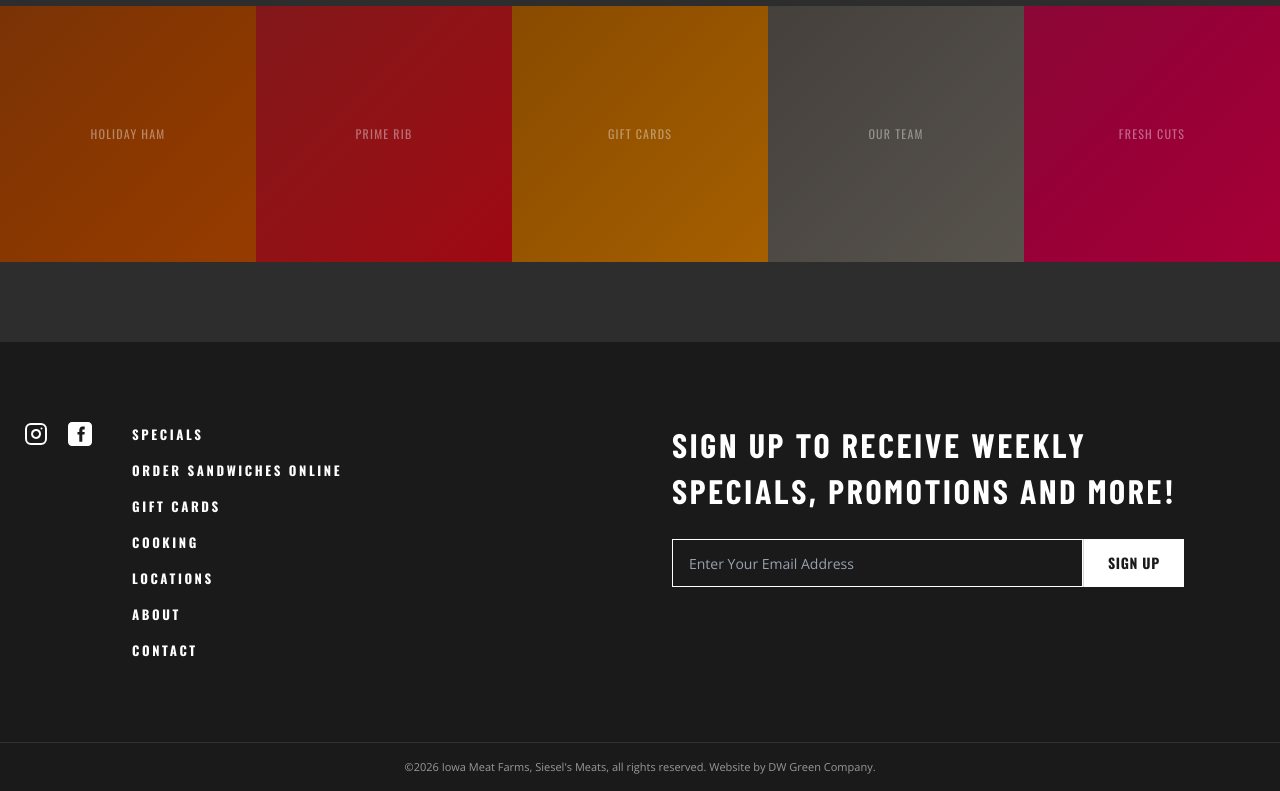
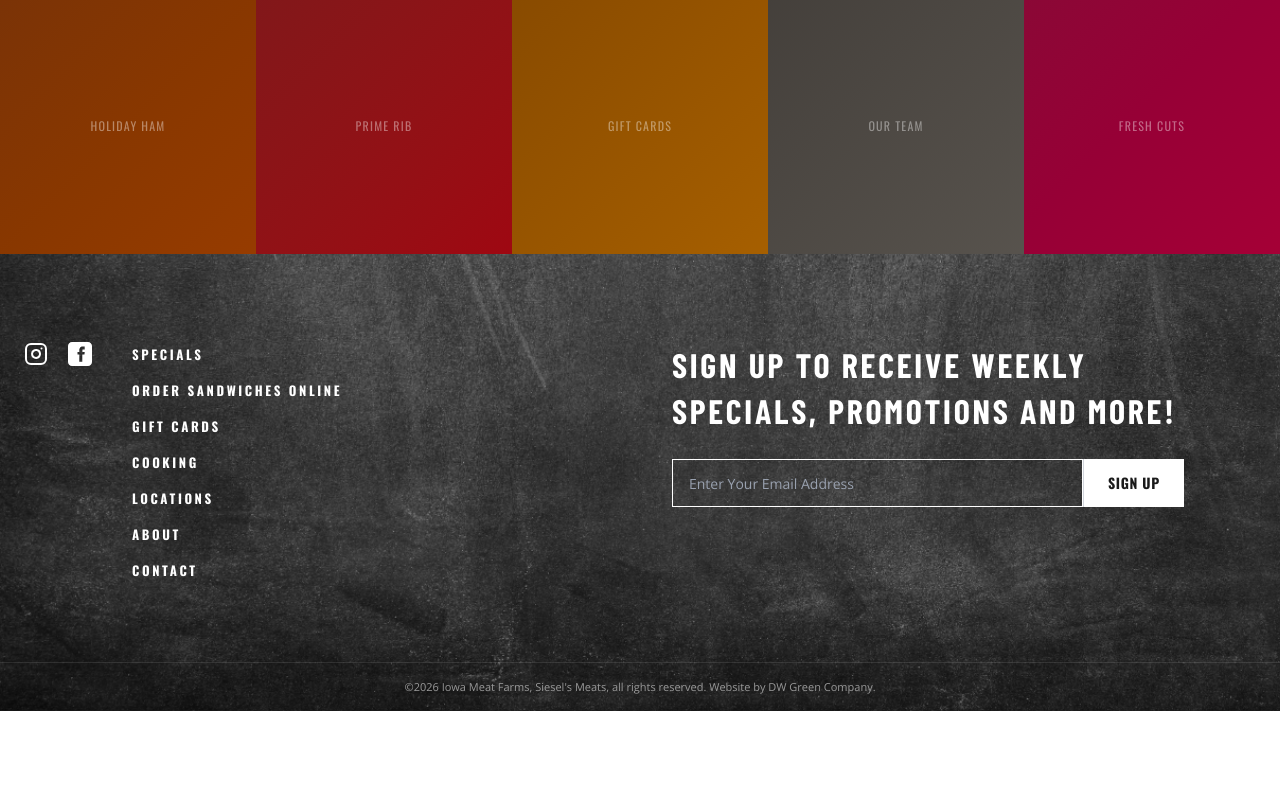
Before and after one commit to DWGreen/siesels-website, a Next.js app: page / in a window 1280 px wide. Shown: the part 3351-4142 px from the top of the page. After the commit the page ends 4062 px from the top, so only its background shows below. Built offline with nearby package versions, Linux system fonts and the light colour scheme; a web font is replaced by a local one.

Commit message:
Add footer background

```diff
--- a/src/app/globals.css
+++ b/src/app/globals.css
@@ -20,6 +20,14 @@
   background-image: url('/images/textures/wood-alt.jpg');
   background-size: contain;
   background-position: center;
+}
+
+@utility bg-footer-texture {
+  background-image: url('/images/textures/footer-bg.png');
+  background-size: cover;
+  background-position: center;
+  background-repeat: no-repeat;
+  background-color: #1a1a1a;
 }
 
 @utility text-shadow {
--- a/src/app/page.tsx
+++ b/src/app/page.tsx
@@ -15,9 +15,11 @@ export default function Home() {
         <AboutIntro />
         <FeatureGrid />
         <Locations />
+      </main>
+      <div className="bg-footer-texture">
         <InstagramGallery />
-      </main>
-      <Footer />
+        <Footer />
+      </div>
     </div>
   );
 }
--- a/src/components/layout/Footer.tsx
+++ b/src/components/layout/Footer.tsx
@@ -9,9 +9,9 @@ const iconMap = {
 
 export default function Footer() {
   return (
-    <footer className="bg-brand-black text-brand-white">
+    <footer className="text-brand-white">
       {/* Main footer content */}
-      <div className="mx-auto max-w-7xl px-6 py-16 md:py-20">
+      <div className="mx-auto max-w-7xl px-6 pt-10 pb-16 md:pt-12 md:pb-20">
         <div className="grid grid-cols-1 gap-12 md:grid-cols-2 md:gap-16">
           {/* Left column — social + nav links */}
           <div className="flex flex-col items-center gap-8 md:flex-row md:items-start md:gap-10">
--- a/src/components/sections/InstagramGallery.tsx
+++ b/src/components/sections/InstagramGallery.tsx
@@ -35,7 +35,7 @@ const instagramPhotos = [
 
 export default function InstagramGallery() {
   return (
-    <section className="bg-brand-dark py-12 md:py-20">
+    <section className="pt-12 pb-6 md:pt-20 md:pb-10">
       <div>
         {/* Heading */}
         <h2 className="mb-8 px-4 text-center font-barlow text-lg font-bold tracking-[0.15em] text-brand-white md:mb-12 md:text-xl">
--- a/src/lib/navigation.ts
+++ b/src/lib/navigation.ts
@@ -35,12 +35,12 @@ export const footerNavItems: NavItem[] = [
 export const socialLinks = [
   {
     label: "Instagram",
-    href: "https://instagram.com",
+    href: "https://instagram.com/bestmeatssandiego",
     icon: "instagram" as const,
   },
   {
     label: "Facebook",
-    href: "https://facebook.com",
+    href: "https://facebook.com/BestMeatsSanDiego",
     icon: "facebook" as const,
   },
 ];
```
Also changed, not shown: public/images/textures/footer-bg.png (added).
